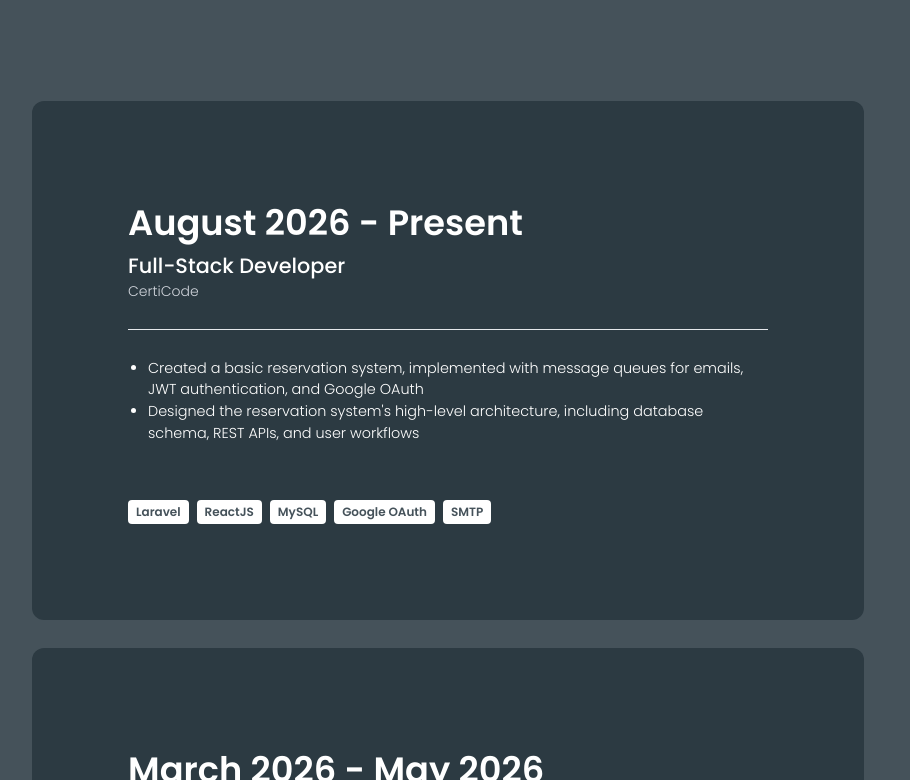
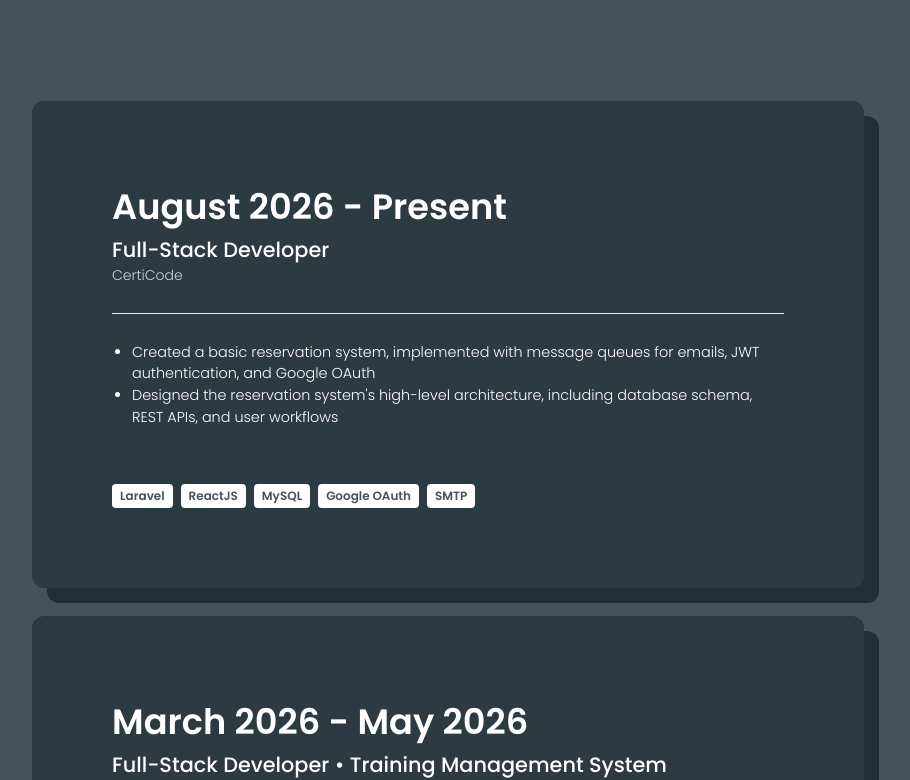
Before and after one commit to FumI4096/Portfolio, a React (Vite) app: page / in a window 1280 px wide. Shown: the part 4260-5040 px from the top of the page, without its empty margins (192-1102 px from the left). Built offline with nearby package versions, Linux system fonts and the light colour scheme; no server answers.

Commit message:
feat: apply a customize shadow and transition when hoverized

```diff
--- a/client/src/components/ExperienceCard.tsx
+++ b/client/src/components/ExperienceCard.tsx
@@ -2,7 +2,7 @@ import { ExperienceProps } from "../assets/constants/experiences.ts";
 
 export default function ExperienceCard({ date, role, title, client, orderedList, stackTags }: ExperienceProps) {
     return (
-        <aside className="bg-primary-gray-2 flex items-center justify-between w-full p-[6rem] rounded-xl max-lg:p-[4rem] max-sm:p-[3rem]">
+        <aside className="bg-primary-gray-2 flex items-center justify-between w-full p-[5rem] rounded-xl max-lg:p-[4rem] max-sm:p-[3rem] shadow-custom-2/90 hover:-translate-y-3 transition-all duration-300">
             <article className="w-full flex flex-col">
                 <span className="text-white text-[2.20rem] font-poppins-semibold w-full max-sm:text-[1.70rem] max-sm:text-center">{date}</span>
                 <span className="text-white text-[1.30rem] font-poppins-medium w-full max-sm:text-center max-sm:text-[1rem] max-sm:mb-2">
```
